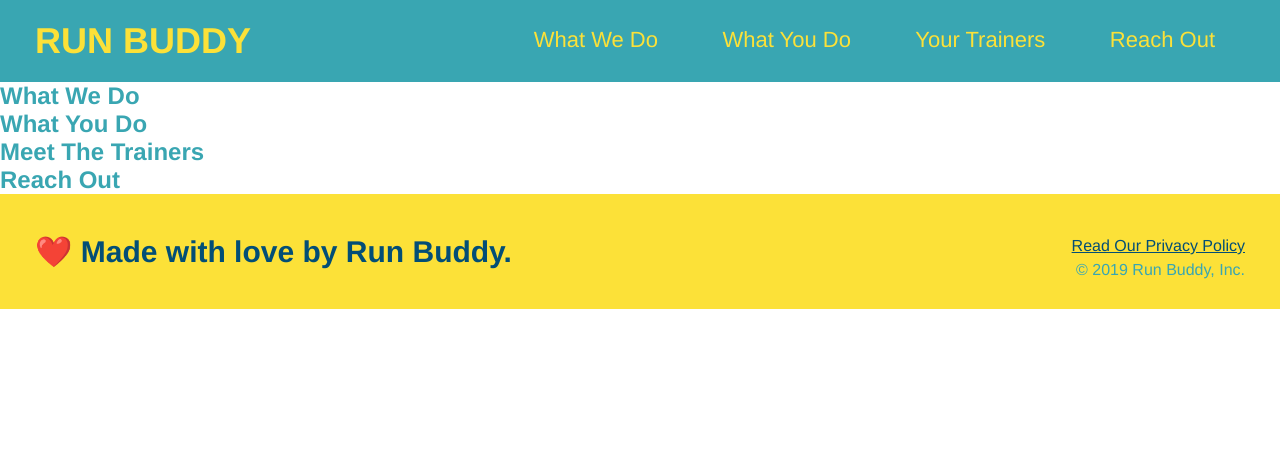
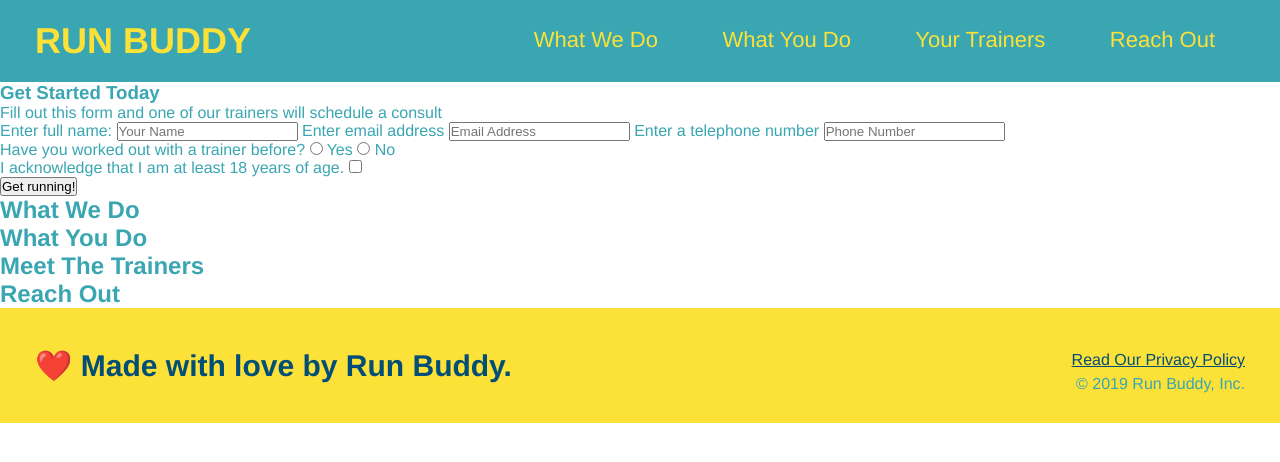
Before and after one commit to TaimurHasan/Practice-2, a plain HTML site: page index.html in a window 1280 px wide. Drawn offline with Linux system fonts and the light colour scheme.

Commit message:
Updated Hero

```diff
--- a/index.html
+++ b/index.html
@@ -33,9 +33,34 @@
             </nav>
         </header>
 
-        <!--image at top-->
+        <!--image at top (hero)-->
         <section>
-
+            <div>
+                <h3> Get Started Today</h3>
+                <p>Fill out this form and one of our trainers will schedule a consult</p>
+                <form>
+                    <label for="name">Enter full name:</label>
+                    <input type="text" placeholder = "Your Name" name="name" id="name" />
+                    <label for = "email">Enter email address</label>
+                    <input type="email" placeholder="Email Address" name="email" id="email" />
+                    <label for="phone">Enter a telephone number</label>
+                    <input type="tel" placeholder="Phone Number" name="phone" id="phone" />
+                    <p>
+                        Have you worked out with a trainer before?
+                        <input type="radio" name="trainer-confirm" id="trainer-yes" />
+                        <label for="trainer-yes">Yes</label>
+                        <input type="radio" name="trainer-confirm" id="trainer-no" />
+                        <label for="trainer-no">No</label>
+                    </p>
+                    <p>
+                        <label for="age-confirm">I acknowledge that I am at least 18 years of age.</label>
+                        <input type="checkbox" name="age-confirm" id="age-confirm" />
+                    </p>
+                    <button type="submit">
+                    Get running!
+                    </button>
+                </form>
+            </div>
         </section>
 
         <!--what we do section-->
```
